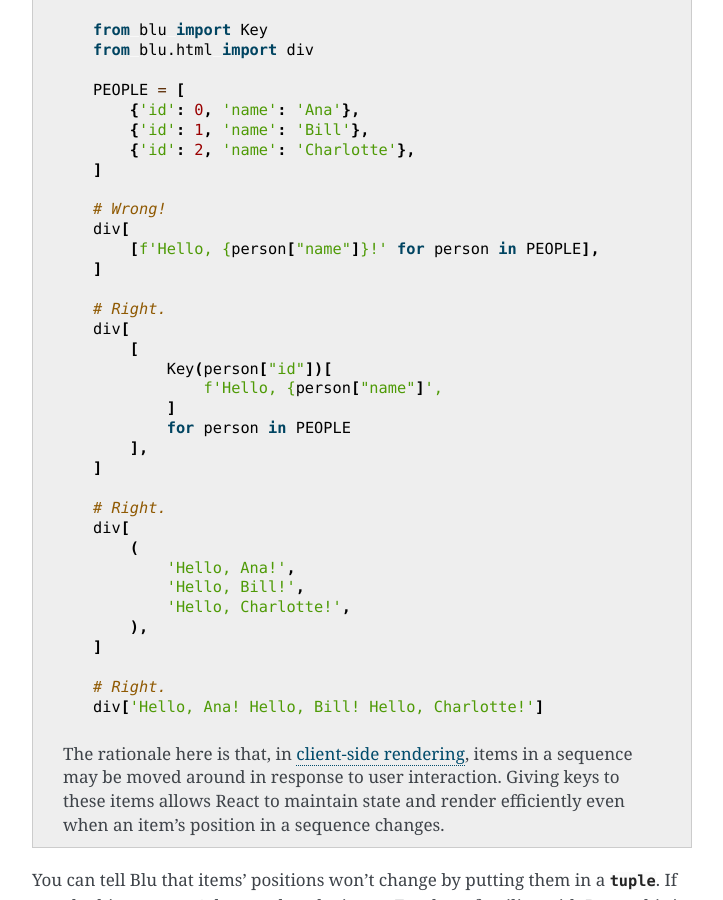
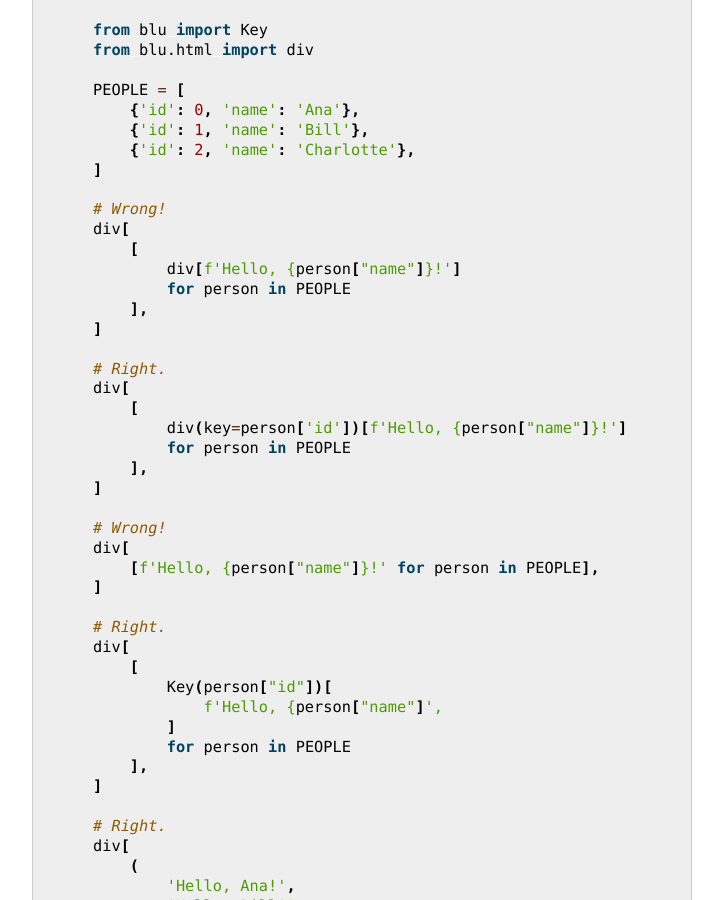
Before and after one commit to johnlarson/blu, a Sphinx documentation site: the page built from docs/user-guide/creating-pages.rst, in a window 1280 px wide and 900 px high, scrolled down 5487 px. Shown: the whole window, without its empty margins (388-1111 px from the left). Built offline with Sphinx 7.4.7, drawn with Linux system fonts in a browser that asks for light colours.

Commit message:
key prop

```diff
--- a/docs/user-guide/creating-pages.rst
+++ b/docs/user-guide/creating-pages.rst
@@ -308,6 +308,22 @@ A child of an HTML element can be any of the following types:
 
         # Wrong!
         div[
+            [
+                div[f'Hello, {person["name"]}!']
+                for person in PEOPLE
+            ],
+        ]
+
+        # Right.
+        div[
+            [
+                div(key=person['id'])[f'Hello, {person["name"]}!']
+                for person in PEOPLE
+            ],
+        ]
+
+        # Wrong!
+        div[
             [f'Hello, {person["name"]}!' for person in PEOPLE],
         ]
 
```
